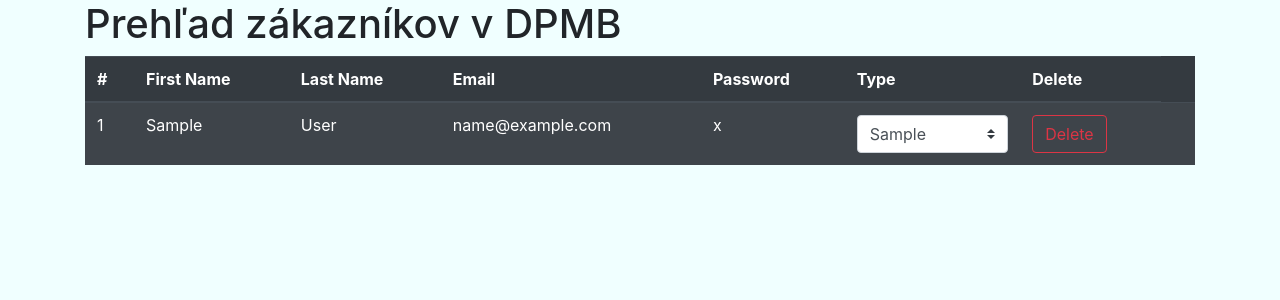
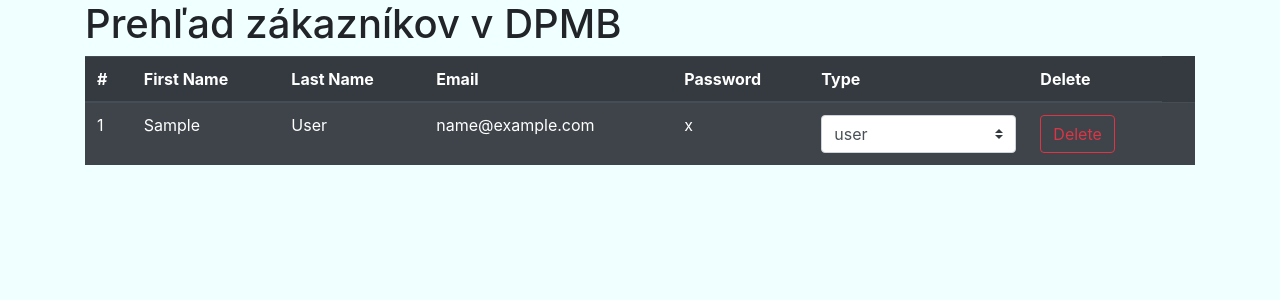
Before and after one commit to Niccer56/IIS, a Flask app: template dpmb/templates/customer.html in a window 1280 px wide. Shown: the part 56-356 px from the top of the page. Run offline with Flask 2, Linux system fonts and the light colour scheme; tables that the repository leaves empty hold one stand-in row (values such as "Sample post"); the template is opened without the code that fills it: values that come from a table or form of the project are taken from there, most other values are stand-ins (such as "Sample title", 1, 10 or a date in 2020); some libraries are stand-ins or nearby versions.

Commit message:
Added enum to usertype, added a working delete button, type selectbox

```diff
--- a/app.py
+++ b/app.py
@@ -1,4 +1,4 @@
-from dpmb.models import db, User
+from dpmb.models import db, User, UserType
 from dpmb.forms import LoginForm, RegisterForm
 from flask import render_template, flash, request, redirect
 from dpmb import app
@@ -11,7 +11,7 @@ def home_page():
 @app.route('/customer')
 def customer_page():
     user = User.query.all()
-    return render_template('customer.html', customers=user)
+    return render_template('customer.html', customers=user, usertype=UserType)
 
 @app.route('/login')
 def login_page():
@@ -38,10 +38,17 @@ def register_page():
         else:
             for err in form.errors:
                 flash(form.errors[err][0])
+    print(dir(User.type))
+    print(User.type)
     return render_template('register.html', form=form)
 
 @app.route('/customer/delete/<int:id>')
 def delete_user(id):
+    user = User.query.filter_by(id=id).first()
+    if user is not None:
+        db.session.delete(user)
+        db.session.commit()
+        print(f"User with id: {id} has been removed from the database")
     return redirect("/customer")
 
 
--- a/dpmb/templates/customer.html
+++ b/dpmb/templates/customer.html
@@ -19,7 +19,7 @@
         </tr>
       </thead>
       <tbody>
-        {% for customer in customers%}
+        {% for customer in customers %}
         <tr>
           <td>{{customer.id}}</td>
           <td>{{customer.first_name}}</td>
@@ -27,11 +27,12 @@
           <td>{{customer.email}}</td>
           <td>{{customer.password}}</td>
           <td><select class="custom-select">
-                <option selected>{{customer.type}}</option>
-                <option value="1">user</option>
-                <option value="2">staff</option>
-                <option value="3">carrier</option>
-                <option value="4">admin</option>
+                <option selected>{{customer.type.name}}</option>
+                {% for type in usertype %}
+                  {% if type != customer.type %}
+                    <option>{{type.name}}</option>
+                  {% endif %}
+                {% endfor %}
               </select>
           </td>
           <td><a href="{{url_for('delete_user', id=customer.id)}}" class="btn btn-outline-danger">Delete</button><td>
```
Also changed, not shown: dpmb/models.py (+8 -1 lines).
